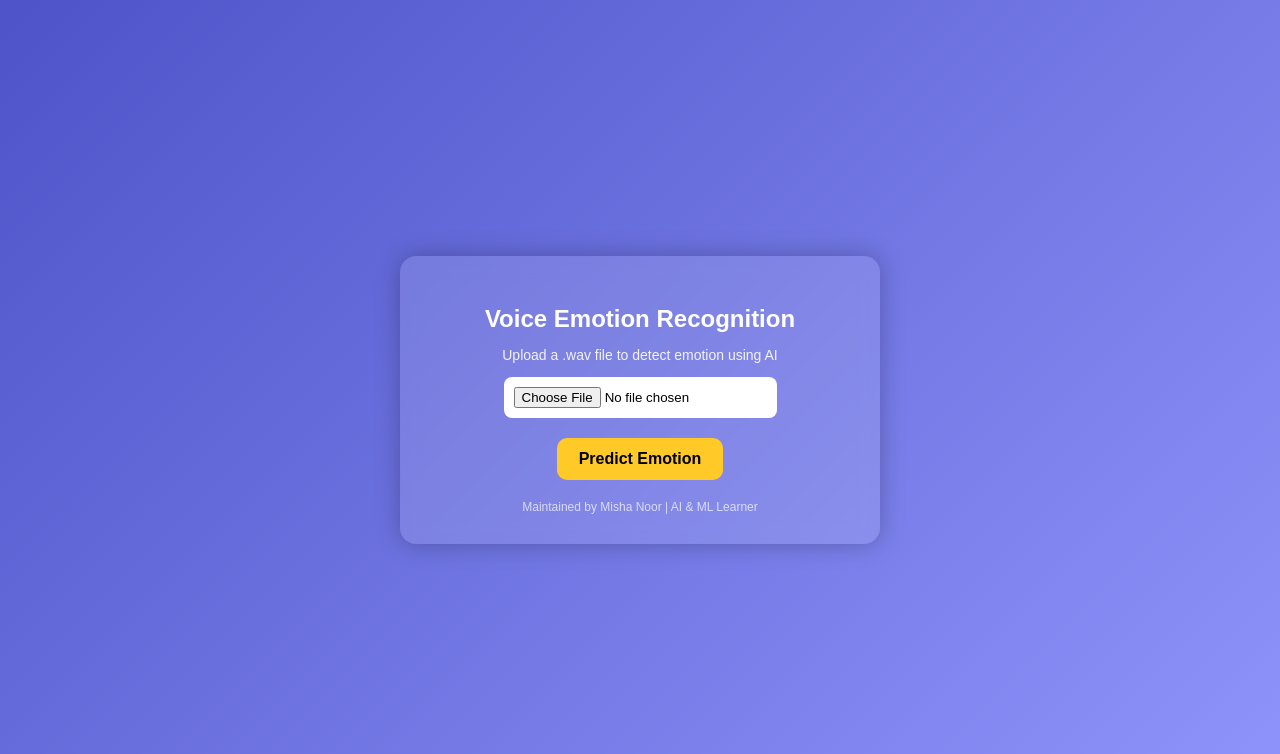
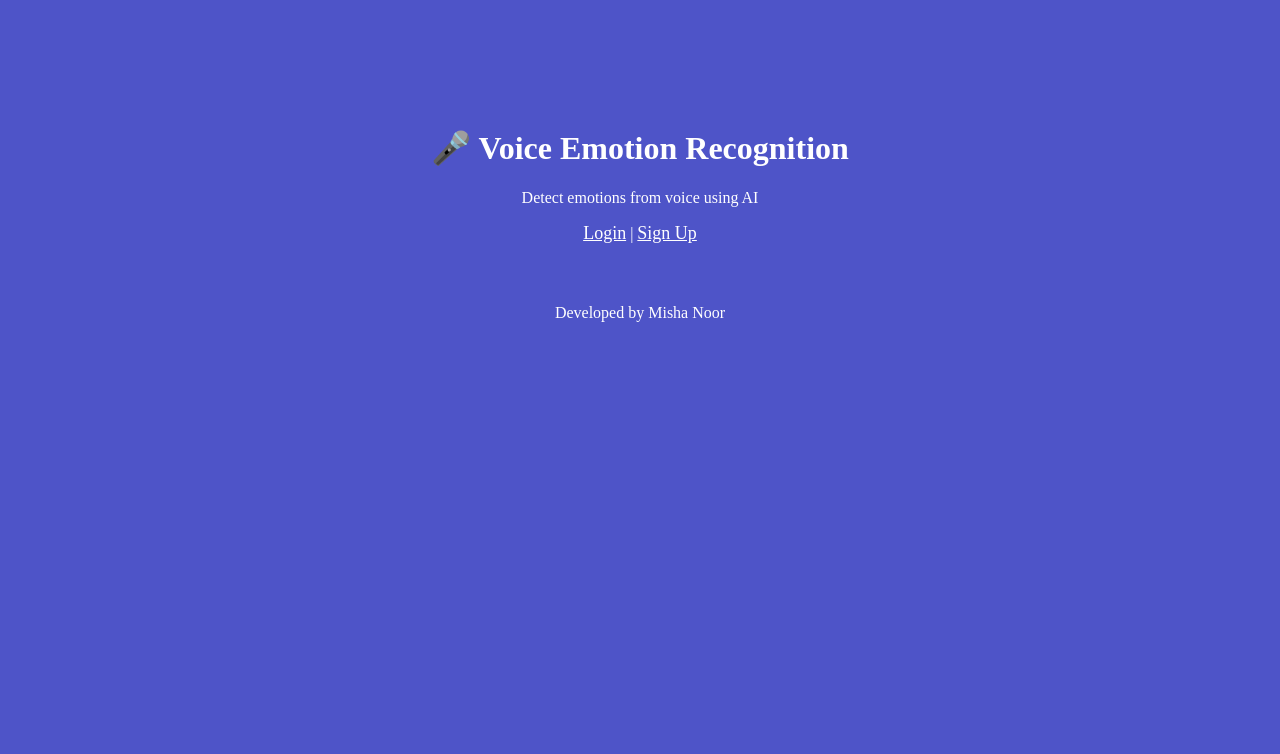
Before and after one commit to misha22-code/Voice-Emotion-Recognition, a Flask app: page / in a window 1280 px wide. Shown: the top 754 px of the page. Run offline with Flask 3, Linux system fonts and the light colour scheme.

Commit message:
Initial commit: Voice Emotion Recognition Web App

```diff
--- a/app.py
+++ b/app.py
@@ -1,73 +1,83 @@
-from flask import Flask, render_template, request
+from flask import Flask, render_template, request, redirect, url_for, session
 import tensorflow as tf
 import librosa
 import numpy as np
 import os
 
-# Initialize Flask app
 app = Flask(__name__)
+app.secret_key = "misha_secret_key"
 
-# Load trained emotion recognition model (loaded once)
-model = tf.keras.models.load_model("model/emotion_model.h5")
 
-# Emotion labels (same order as model training)
+model = tf.keras.models.load_model("model/emotion_model.keras")
+
 EMOTIONS = ["angry", "happy", "sad", "neutral", "fear", "disgust", "surprise"]
 
 
+users = {}
+
 def extract_features(file_path):
-    """
-    Extract MFCC features from an audio file
-    """
     audio, sr = librosa.load(file_path, sr=None)
     mfcc = librosa.feature.mfcc(y=audio, sr=sr, n_mfcc=40)
-    mfcc_scaled = np.mean(mfcc.T, axis=0)
-    return mfcc_scaled
+    return np.mean(mfcc.T, axis=0)
 
+#ROUTES
 
 @app.route("/")
-def index():
-    """
-    Render home page
-    """
-    return render_template("index.html")
+def landing():
+    return render_template("landing.html")
 
+@app.route("/signup", methods=["GET", "POST"])
+def signup():
+    if request.method == "POST":
+        email = request.form["email"]
+        password = request.form["password"]
+        users[email] = password
+        return redirect(url_for("login"))
+    return render_template("signup.html")
 
-@app.route("/predict", methods=["POST"])
-def predict():
-    """
-    Handle audio upload and emotion prediction
-    """
-    if "file" not in request.files:
-        return render_template("index.html", prediction="No file uploaded")
+@app.route("/login", methods=["GET", "POST"])
+def login():
+    if request.method == "POST":
+        email = request.form["email"]
+        password = request.form["password"]
 
-    file = request.files["file"]
+        if email in users and users[email] == password:
+            session["user"] = email
+            return redirect(url_for("emotion"))
+        else:
+            return "Invalid email or password"
 
-    if file.filename == "":
-        return render_template("index.html", prediction="No file selected")
+    return render_template("login.html")
 
-    # Save uploaded file
-    file_path = "uploaded.wav"
-    file.save(file_path)
+@app.route("/emotion", methods=["GET", "POST"])
+def emotion():
+    if "user" not in session:
+        return redirect(url_for("login"))
 
-    try:
-        # Feature extraction
+    prediction = None
+
+    if request.method == "POST":
+        file = request.files["file"]
+        file_path = "uploads/audio.wav"
+        file.save(file_path)
+
         features = extract_features(file_path)
         features = np.expand_dims(features, axis=0)
 
-        # Model prediction
-        prediction = model.predict(features)
-        predicted_label = EMOTIONS[np.argmax(prediction)]
+        result = model.predict(features)
+        prediction = EMOTIONS[np.argmax(result)]
 
-    except Exception as e:
-        predicted_label = "Error processing audio"
+        os.remove(file_path)
 
-    finally:
-        # Remove uploaded file after prediction
-        if os.path.exists(file_path):
-            os.remove(file_path)
+    return render_template("index.html", prediction=prediction)
 
-    return render_template("index.html", prediction=predicted_label)
+@app.route("/logout")
+def logout():
+    session.pop("user", None)
+    return redirect(url_for("login"))
 
+# ---------- RUN ----------
 
 if __name__ == "__main__":
+    os.makedirs("uploads", exist_ok=True)
     app.run(debug=True)
--- a/templates/index.html
+++ b/templates/index.html
@@ -1,5 +1,6 @@
 <!DOCTYPE html>
 <html>
+
 <head>
     <title>Voice Emotion Recognition</title>
 
@@ -27,12 +28,13 @@
         }
 
         h2 {
-            margin-bottom: 10px;
+            margin-bottom: 5px;
         }
 
-        p {
+        .subtitle {
             font-size: 14px;
             opacity: 0.9;
+            margin-bottom: 20px;
         }
 
         input[type="file"] {
@@ -68,17 +70,12 @@
             border-radius: 12px;
         }
 
-        footer {
-            margin-top: 20px;
-            font-size: 12px;
-            opacity: 0.7;
-        }
-
         @keyframes fadeIn {
             from {
                 opacity: 0;
                 transform: translateY(10px);
             }
+
             to {
                 opacity: 1;
                 transform: translateY(0px);
@@ -90,6 +87,20 @@
             width: 100%;
             outline: none;
         }
+
+        .logout {
+            margin-top: 15px;
+            display: block;
+            color: #ffeb3b;
+            font-weight: bold;
+            text-decoration: none;
+        }
+
+        footer {
+            margin-top: 20px;
+            font-size: 12px;
+            opacity: 0.7;
+        }
     </style>
 </head>
 
@@ -97,9 +108,9 @@
 
     <div class="container">
         <h2>Voice Emotion Recognition</h2>
-        <p>Upload a .wav file to detect emotion using AI</p>
+        <p class="subtitle">Upload a .wav file to detect emotion using AI</p>
 
-        <form action="/predict" method="POST" enctype="multipart/form-data">
+        <form action="/emotion" method="POST" enctype="multipart/form-data">
             <input type="file" name="file" accept=".wav" id="audioFile" required>
             <br>
             <button type="submit">Predict Emotion</button>
@@ -108,15 +119,17 @@
         <!-- Audio Preview -->
         <audio id="audioPlayer" controls style="display: none;"></audio>
 
-        <!-- Prediction Result -->
+        <!-- Prediction Output -->
         {% if prediction %}
         <div class="result">
             Detected Emotion: <strong>{{ prediction }}</strong>
         </div>
         {% endif %}
 
+        <a href="/logout" class="logout">Logout</a>
+
         <footer>
-            Maintained by Misha Noor | AI & ML Learner
+            Maintained by Misha Noor | AI & ML Project
         </footer>
     </div>
 
@@ -134,4 +147,5 @@
     </script>
 
 </body>
+
 </html>
--- /dev/null
+++ b/templates/landing.html
@@ -0,0 +1,18 @@
+<!DOCTYPE html>
+<html>
+<head>
+    <title>Voice Emotion Recognition</title>
+</head>
+<body style="text-align:center; background:#4e54c8; color:white; padding-top:100px;">
+    <h1>🎤 Voice Emotion Recognition</h1>
+    <p>Detect emotions from voice using AI</p>
+
+    <a href="/login" style="color:white; font-size:18px;">Login</a>
+    |
+    <a href="/signup" style="color:white; font-size:18px;">Sign Up</a>
+
+    <footer style="margin-top:60px;">
+        <p>Developed by Misha Noor</p>
+    </footer>
+</body>
+</html>
```
Also changed, not shown: static/style.css (added, +52 -0 lines), templates/login.html (added, +22 -0 lines), templates/signup.html (added, +22 -0 lines), README.md, requirements.txt (line endings or trailing spaces), 1 other file.
